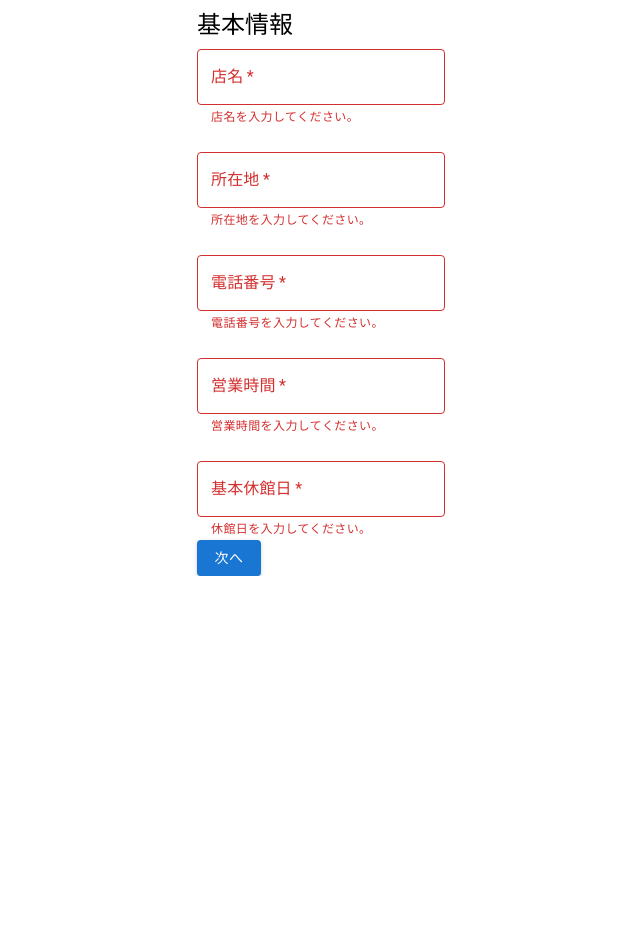
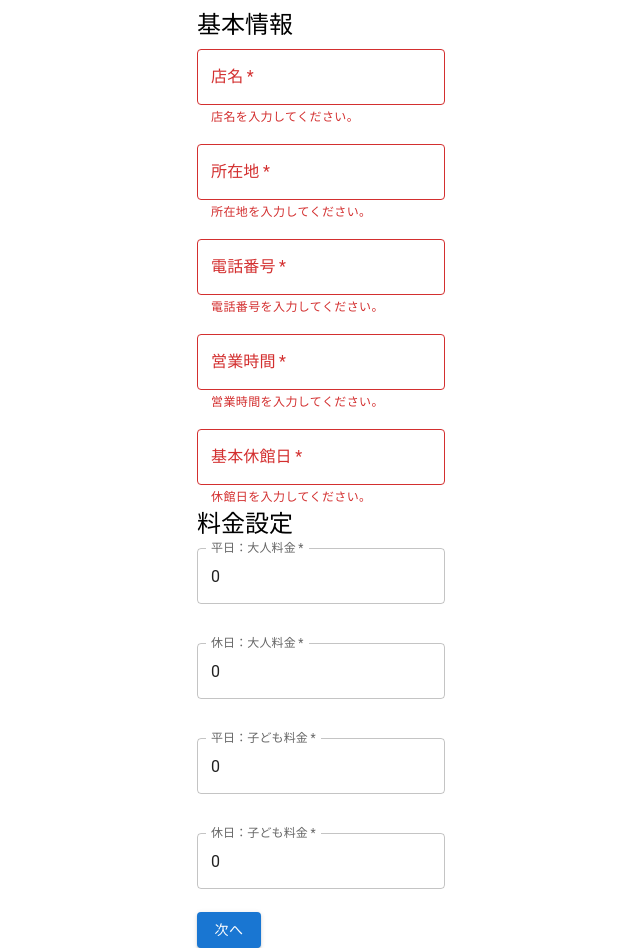
Before and after one commit to tomokay/react-ts-app, a React (Create React App) app: page /createNewSpa in a window 1280 px wide. Shown: the part 260-1208 px from the top of the page, without its empty margins (59-699 px from the left). Before the commit the page ends 836 px from the top, so only its background shows below. Built offline with nearby package versions, Linux system fonts and the light colour scheme.

Commit message:
refs #25, 料金設定入力部分を作成

```diff
--- a/src/components/SpaInputInformation.tsx
+++ b/src/components/SpaInputInformation.tsx
@@ -1,9 +1,10 @@
 import React from "react";
-import Typography from "@mui/material/Typography";
 import Box from "@mui/material/Box";
 import { Spa } from "src/components/Types";
 import { BasicForms } from "src/components/spa/forms/BasicForms";
 import { Button } from "@mui/material";
+import { DefaultInputNumberForm } from "src/components/spa/forms/Form";
+import { PriceForms } from "src/components/spa/forms/PriceForms";
 
 type SpaInputInfomationProps = {
   spa: Spa;
@@ -12,23 +13,34 @@ type SpaInputInfomationProps = {
 };
 
 const SpaInputInfomation = (props: SpaInputInfomationProps) => {
+  // Basic情報更新関数
   const handleSpaBasic = (key: string, value: string): void => {
     const newBasic = { ...props.spa.basic, [key]: value };
     props.setSpa((prev) => {
       return { ...prev, basic: newBasic };
     });
   };
+  //料金設定更新関数
+  const handleSpaPrice = (key: string, value: string): void => {
+    const newPrice = { ...props.spa.price, [key]: value };
+    props.setSpa((prev) => {
+      return { ...prev, price: newPrice };
+    });
+  };
 
   return (
     <>
       <Box component="form" noValidate autoComplete="off">
-        <Typography variant="h5" gutterBottom component="div">
-          基本情報
-        </Typography>
         <BasicForms
-          spaBasicInfo={{ ...props.spa.basic }}
+          spaBasicInfo={props.spa.basic}
           handleSpaBasic={handleSpaBasic}
         />
+
+        <PriceForms
+          spaPriceInfo={props.spa.price}
+          handleSpaPrice={handleSpaPrice}
+        />
+
         <Button variant="contained" color="primary" type="submit">
           次へ
         </Button>
--- a/src/components/spa/forms/BasicForms.tsx
+++ b/src/components/spa/forms/BasicForms.tsx
@@ -1,4 +1,4 @@
-import { Grid } from "@mui/material";
+import { Grid, Typography } from "@mui/material";
 import { useState } from "react";
 import { DefaultInputForm } from "src/components/spa/forms/Form";
 import { Basic } from "src/components/Types";
@@ -8,7 +8,9 @@ type BasicFormsProps = {
   handleSpaBasic: (key: string, value: string) => void;
 };
 
-const SPA_NAME_MAX_LENGTH = 25;
+const SPA_NAME_MAX_LENGTH = 50;
+const SPA_ADDRESS_MAX_LENGTH = 50;
+const SPA_PHONE_NUMBER_MAX_LENGTH = 30;
 
 export const BasicForms = (props: BasicFormsProps) => {
   const [spaNameInput, setSpaNameInput] = useState<string>(
@@ -31,7 +33,10 @@ export const BasicForms = (props: BasicFormsProps) => {
 
   return (
     <>
-      <Grid container direction="column" alignItems="flex-start" spacing={3}>
+      <Typography variant="h5" gutterBottom component="div">
+        基本情報
+      </Typography>
+      <Grid container direction="column" alignItems="flex-start" spacing={2}>
         <Grid item xs={12}>
           <DefaultInputForm
             label="店名"
@@ -146,6 +151,14 @@ const validateSpaAddress = (
     };
   }
 
+  if (input.length > SPA_ADDRESS_MAX_LENGTH) {
+    return {
+      isError: true,
+      errorCode: "INVALID_SPA_ADDRESS",
+      message: `所在地は${SPA_ADDRESS_MAX_LENGTH}文字以内で入力してください。`,
+    };
+  }
+
   return {
     isError: false,
   };
@@ -174,6 +187,14 @@ const validateSpaPhoneNumber = (
       isError: true,
       errorCode: "INVALID_SPA_SPA_PHONE_NUMBER",
       message: "正しい電話番号を入力してくだい。",
+    };
+  }
+
+  if (input.length > SPA_PHONE_NUMBER_MAX_LENGTH) {
+    return {
+      isError: true,
+      errorCode: "INVALID_SPA_PHONE_NUMBER",
+      message: "電話番号は３０文字以内で入力してください。",
     };
   }
 
--- a/src/components/spa/forms/Form.tsx
+++ b/src/components/spa/forms/Form.tsx
@@ -1,19 +1,32 @@
-import { TextField } from "@mui/material";
+import { InputAdornment, OutlinedInput, TextField } from "@mui/material";
 
-type DefaultInputFormProps = {
+interface InputFormProps {
   label: string;
   type: string;
   required: boolean;
+  updateState: (value: any) => void;
+  handleSpa: (key: string, value: string) => void;
+}
+
+interface DefaultInputFormProps extends InputFormProps {
   defaultValue: string;
   state: string;
-  updateState: (value: any) => void;
   validation: (input: string) => {
     isError: boolean;
     errorCode?: string;
     message?: string;
   };
-  handleSpa: (key: string, value: string) => void;
-};
+}
+
+interface DefaultInputNumberFormProps extends InputFormProps {
+  defaultValue: number;
+  state: number;
+  validation: (input: number) => {
+    isError: boolean;
+    errorCode?: string;
+    message?: string;
+  };
+}
 
 export const DefaultInputForm = (props: DefaultInputFormProps) => {
   return (
@@ -32,8 +45,32 @@ export const DefaultInputForm = (props: DefaultInputFormProps) => {
       helperText={
         props.validation(props.state).isError
           ? props.validation(props.state).message
-          : ""
+          : " "
       }
     />
   );
 };
+
+export const DefaultInputNumberForm = (props: DefaultInputNumberFormProps) => {
+  return (
+    <TextField
+      type={"number"}
+      required={props.required}
+      id={props.type}
+      label={props.label}
+      defaultValue={props.defaultValue}
+      onChange={(event) => props.updateState(event.target.value)}
+      onBlur={(event) => {
+        if (!props.validation(props.state).isError) {
+          props.handleSpa(props.type, event.target.value);
+        }
+      }}
+      error={props.validation(props.state).isError}
+      helperText={
+        props.validation(props.state).isError
+          ? props.validation(props.state).message
+          : " "
+      }
+    />
+  );
+};
--- /dev/null
+++ b/src/components/spa/forms/PriceForms.tsx
@@ -0,0 +1,145 @@
+import { Grid, Typography } from "@mui/material";
+import { useState } from "react";
+import { DefaultInputNumberForm } from "src/components/spa/forms/Form";
+import { Price } from "src/components/Types";
+
+type PriceFormsProps = {
+  spaPriceInfo: Price;
+  handleSpaPrice: (key: string, value: string) => void;
+};
+
+const MAX_ADULT_PRICE = 9999999;
+const MAX_CHILD_PRICE = 9999999;
+
+export const PriceForms = (props: PriceFormsProps) => {
+  const [spaAdultPriceInput, setSpaAdultPriceInput] = useState<number>(
+    props.spaPriceInfo.adultPrice
+  );
+  const [spaAdultWeekendPriceInput, setSpaAdultWeekendPriceInput] =
+    useState<number>(props.spaPriceInfo.adultWeekendPrice);
+  const [spaChildPriceInput, setSpaChildPriceInput] = useState<number>(
+    props.spaPriceInfo.childPrice
+  );
+
+  const [spaChildWeekendPriceInput, setSpaChildWeekendPriceInput] =
+    useState<number>(props.spaPriceInfo.childWeekendPrice);
+
+  return (
+    <>
+      <Typography variant="h5" gutterBottom component="div">
+        料金設定
+      </Typography>
+      <Grid container direction="column" alignItems="flex-start" spacing={2}>
+        <Grid item xs={12}>
+          <DefaultInputNumberForm
+            label="平日：大人料金"
+            type="adultPrice"
+            required={true}
+            defaultValue={props.spaPriceInfo.adultPrice}
+            state={spaAdultPriceInput}
+            updateState={setSpaAdultPriceInput}
+            validation={validateAdultPrice}
+            handleSpa={props.handleSpaPrice}
+          />
+        </Grid>
+
+        <Grid item xs={12}>
+          <DefaultInputNumberForm
+            label="休日：大人料金"
+            type="adultWeekendPrice"
+            required={true}
+            defaultValue={props.spaPriceInfo.adultWeekendPrice}
+            state={spaAdultWeekendPriceInput}
+            updateState={setSpaAdultWeekendPriceInput}
+            validation={validateAdultPrice}
+            handleSpa={props.handleSpaPrice}
+          />
+        </Grid>
+
+        <Grid item xs={12}>
+          <DefaultInputNumberForm
+            label="平日：子ども料金"
+            type="childPrice"
+            required={true}
+            defaultValue={props.spaPriceInfo.childPrice}
+            state={spaChildPriceInput}
+            updateState={setSpaChildPriceInput}
+            validation={validateChildPrice}
+            handleSpa={props.handleSpaPrice}
+          />
+        </Grid>
+
+        <Grid item xs={12}>
+          <DefaultInputNumberForm
+            label="休日：子ども料金"
+            type="childWeekendPrice"
+            required={true}
+            defaultValue={props.spaPriceInfo.childWeekendPrice}
+            state={spaChildWeekendPriceInput}
+            updateState={setSpaChildWeekendPriceInput}
+            validation={validateChildPrice}
+            handleSpa={props.handleSpaPrice}
+          />
+        </Grid>
+      </Grid>
+    </>
+  );
+};
+
+// 大人料金のバリデーション
+const validateAdultPrice = (
+  input: number
+): {
+  isError: boolean;
+  errorCode?: string;
+  message?: string;
+} => {
+  if (input !== 0 && !input) {
+    return {
+      isError: true,
+      errorCode: "INVALID_ADULT_PRICE",
+      message: "料金を入力してください。",
+    };
+  }
+
+  if (input > MAX_ADULT_PRICE) {
+    return {
+      isError: true,
+      errorCode: "INVALID_ADULT_PRICE",
+      message: `価格は${MAX_ADULT_PRICE}円未満で設定してください。`,
+    };
+  }
+
+  return {
+    isError: false,
+  };
+};
+
+// 子ども料金のバリデーション
+const validateChildPrice = (
+  input: number
+): {
+  isError: boolean;
+  errorCode?: string;
+  message?: string;
+} => {
+  if (input !== 0 && !input) {
+    return {
+      isError: true,
+      errorCode: "INVALID_CHILD_PRICE",
+      message: "料金を入力してください。",
+    };
+  }
+
+  if (input > MAX_ADULT_PRICE) {
+    return {
+      isError: true,
+      errorCode: "INVALID_CHILD_PRICE",
+      message: `価格は${MAX_CHILD_PRICE}円未満で設定してください。`,
+    };
+  }
+
+  return {
+    isError: false,
+  };
+};
```
